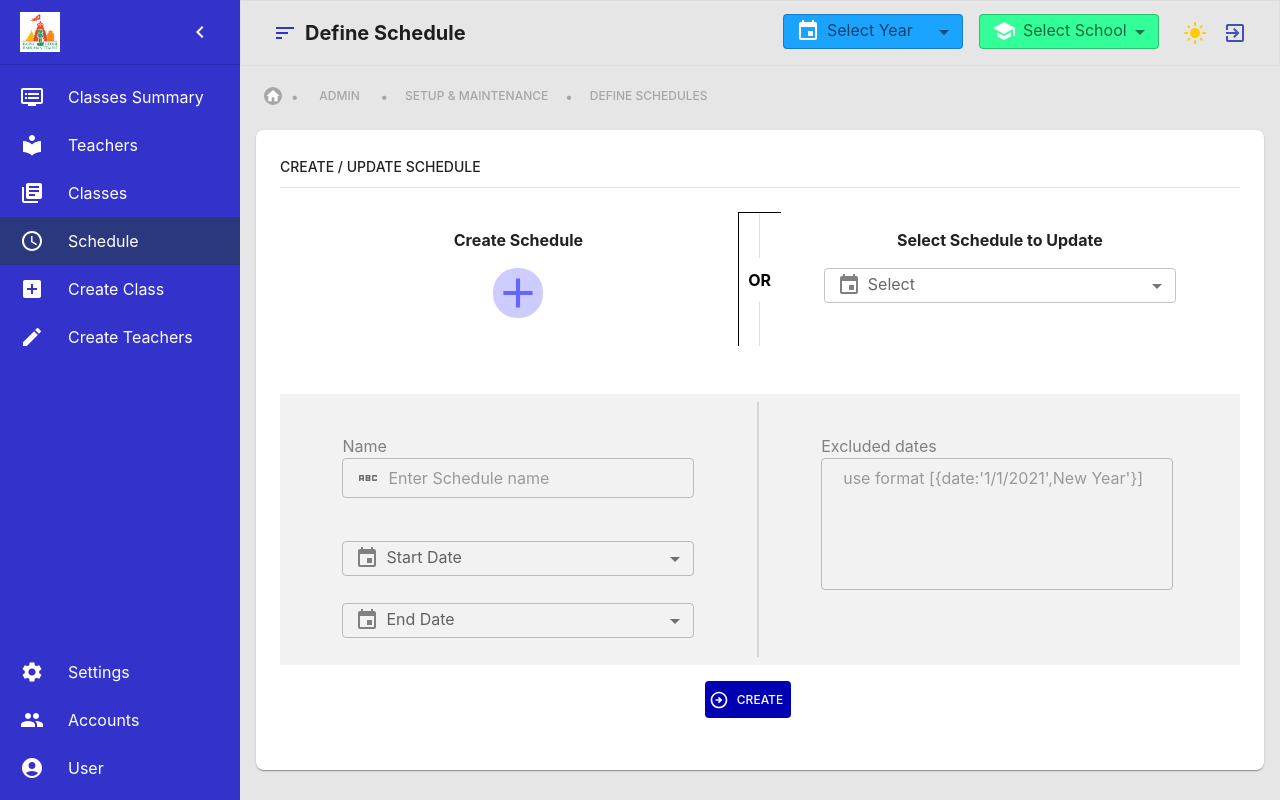
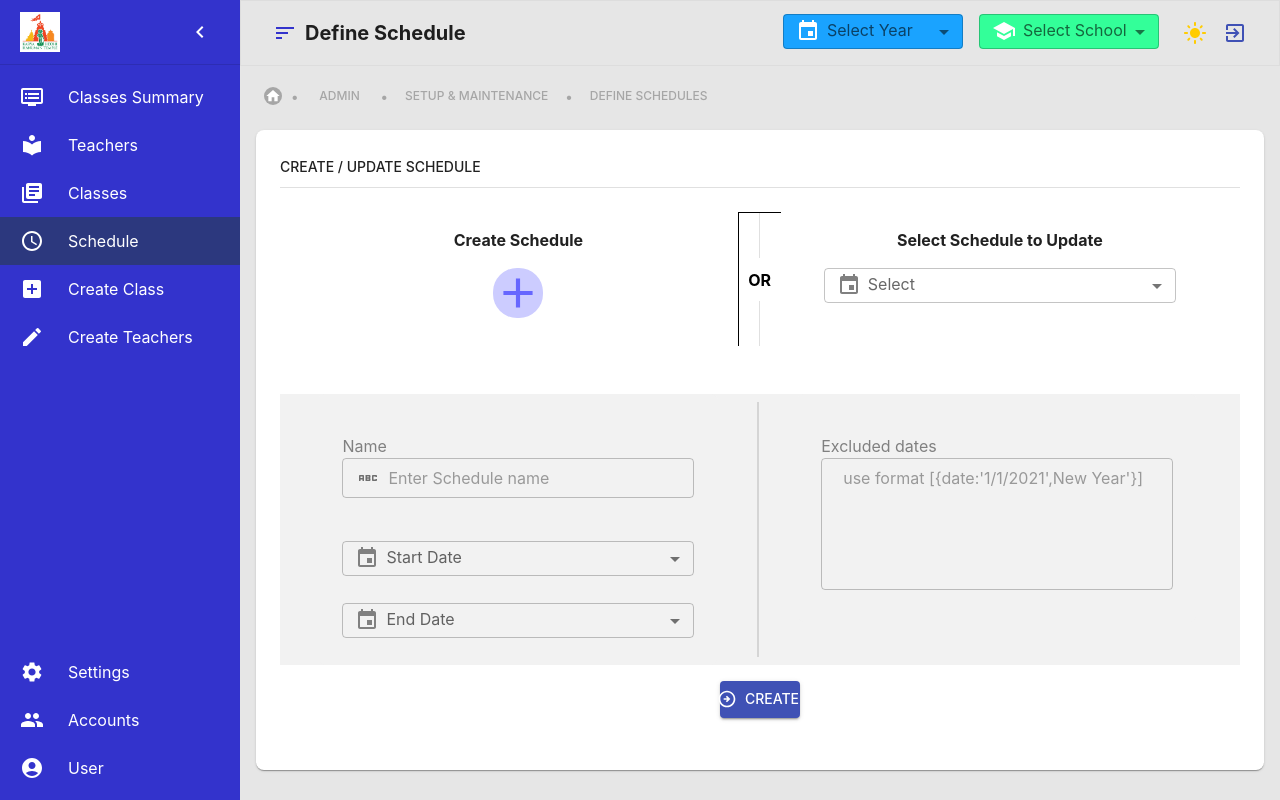
Before and after one commit to Pranavkotesh/Classes-Management-App, a React (Create React App) app in the folder web/classes-management/: page /schedule in a window 1280 px wide. Built offline with nearby package versions, Linux system fonts and the light colour scheme.

Commit message:
-added buttons

```diff
--- a/web/classes-management/src/features/createclass/CreateClass.jsx
+++ b/web/classes-management/src/features/createclass/CreateClass.jsx
@@ -1,5 +1,5 @@
 import AppLayout from "../../shared/components/app-layout/AppLayout";
-import { Button, Divider, Grid, Typography } from "@mui/material";
+import { Divider, Grid, Typography } from "@mui/material";
 import AppCard from "../../shared/components/app-card/AppCard";
 import { Formik } from "formik";
 import AppTextInput from "../../shared/components/app-text-input/AppTextInput";
@@ -14,6 +14,8 @@ import AccessibilityIcon from "@mui/icons-material/Accessibility";
 import FormatListNumberedIcon from "@mui/icons-material/FormatListNumbered";
 import LocationOnIcon from "@mui/icons-material/LocationOn";
 import MenuBookIcon from "@mui/icons-material/MenuBook";
+import ArrowCircleRightOutlinedIcon from "@mui/icons-material/ArrowCircleRightOutlined";
+import AppButton from "../../shared/components/app-button/AppButton";
 
 const class1 = ["Class1", "Class2", "Class3", "Class4"];
 const course = ["MPC", "BIPC", "MEC"];
@@ -329,19 +331,11 @@ const CreateClass = () => {
 
 
                       <Box textAlign="center">
-                        <Button
-                          sx={{
-                            backgroundColor: "#0000b3",
-                            color: "white",
-                            marginRight: { xs: 0, sm: 0, md: 3 },
-                            fontSize: 12,
-                            padding: 1,
-                            ":hover": { bgcolor: "black", color: "white" },
-                          }}
-                          type="Submit"
-                        >
-                          Create
-                        </Button>
+                      <Grid container spacing={0} alignItems='center' justifyContent='center'>
+                    <Grid item xs={1} >
+                    <AppButton
+                    btnText='Create'
+                    startIcon={<ArrowCircleRightOutlinedIcon/>}/></Grid></Grid>
                       </Box>
                     </Grid>
                   </Grid>
--- a/web/classes-management/src/features/createteachers/CreateTeachersMain.jsx
+++ b/web/classes-management/src/features/createteachers/CreateTeachersMain.jsx
@@ -1,4 +1,4 @@
-import { Button, Divider, Grid, TextField, Typography } from "@mui/material";
+import { Divider, Grid, Typography } from "@mui/material";
 import AppLayout from "../../shared/components/app-layout/AppLayout";
 import AppCard from "../../shared/components/app-card/AppCard";
 import { Formik } from "formik";
@@ -16,6 +16,8 @@ import AccessibilityIcon from "@mui/icons-material/Accessibility";
 import HomeIcon from "@mui/icons-material/Home";
 import ApartmentIcon from "@mui/icons-material/Apartment";
 import WcIcon from "@mui/icons-material/Wc";
+import ArrowCircleRightOutlinedIcon from "@mui/icons-material/ArrowCircleRightOutlined";
+import AppButton from "../../shared/components/app-button/AppButton";
 
 const teacher = ["teacher1", "teacher2", "teacher3", "teacher4"];
 const gender = ["Male", "Female", "Other"];
@@ -73,11 +75,11 @@ const CreateTeachersMain = () => {
                     </Divider>
                     <Grid item xs={12} sm={12} md={5}>
                       <Box textAlign="start">
-                        <TextField
-                          label="Search teachers"
-                          type="search"
-                          fullWidth
-                        />
+                        <AppTextInput
+                          placeholder='e.g. Search by mail id'
+                          type='search'
+                          />
+
                       </Box>
                     </Grid>
                   </Grid>
@@ -381,19 +383,11 @@ const CreateTeachersMain = () => {
 
                     <Grid item xs={12}>
                       <Box textAlign="center">
-                        <Button
-                          sx={{
-                            backgroundColor: "#0000b3",
-                            color: "white",
-                            fontSize: 12,
-                            marginRight: { xs: 0, sm: 0, md: 3 },
-                            padding: 1,
-                            ":hover": { bgcolor: "black", color: "white" },
-                          }}
-                          type="Submit"
-                        >
-                          Create
-                        </Button>
+                      <Grid container spacing={0} alignItems='center' justifyContent='center'>
+                    <Grid item xs={1} >
+                    <AppButton
+                    btnText='Create'
+                    startIcon={<ArrowCircleRightOutlinedIcon/>}/></Grid></Grid>
                       </Box>
                     </Grid>
                   </Grid>
--- a/web/classes-management/src/features/schedule/ScheduleMain.jsx
+++ b/web/classes-management/src/features/schedule/ScheduleMain.jsx
@@ -1,7 +1,7 @@
 import AppLayout from "../../shared/components/app-layout/AppLayout";
 import AppCard from "../../shared/components/app-card/AppCard";
 import BoxElement from "../../shared/components/app-box-component/AppBoxComponent";
-import { Divider, Grid, IconButton, Typography, Button } from "@mui/material";
+import { Divider, Grid, IconButton, Typography } from "@mui/material";
 
 import AddIcon from "@mui/icons-material/Add";
 import Box from "@mui/material/Box";
@@ -12,6 +12,7 @@ import BasicSelect from "../../shared/components/app-select-box/AppSelectInput";
 import AbcIcon from "@mui/icons-material/Abc";
 import AppTextInput from "../../shared/components/app-text-input/AppTextInput";
 import { Formik } from "formik";
+import AppButton from "../../shared/components/app-button/AppButton";
 
 const schedule = [1, 2, 3, 4];
 
@@ -242,20 +243,12 @@ const DefineSchedule = () => {
                     </Grid>
                   </Grid>
                   <Box textAlign="center" sx={{ marginTop: 2 }}>
-                    <Button
-                      startIcon={<ArrowCircleRightOutlinedIcon />}
-                      sx={{
-                        backgroundColor: "#0000b3",
-                        color: "white",
-                        marginRight: { xs: 0, sm: 0, md: 3 },
-                        fontSize: 12,
-                        padding: 1,
-                        ":hover": { bgcolor: "black", color: "white" },
-                      }}
-                      type="Submit"
-                    >
-                      Create
-                    </Button>
+                    <Grid container spacing={0} alignItems='center' justifyContent='center'>
+                    <Grid item xs={1} >
+                    <AppButton
+                    btnText='Create'
+                    startIcon={<ArrowCircleRightOutlinedIcon/>}/></Grid></Grid>
+
                   </Box>
                 </form>
               )}
--- a/web/classes-management/src/shared/components/app-button/AppButton.jsx
+++ b/web/classes-management/src/shared/components/app-button/AppButton.jsx
@@ -1,9 +1,10 @@
 import { Button } from "@mui/material";
 import React from "react";
 
-function AppButton({ btnText, variant, type, onClick, className, ...rest }) {
+function AppButton({ btnText, variant, type, onClick, className,startIcon, ...rest }) {
   return (
     <Button
+    startIcon={startIcon}
       type={type}
       onClick={onClick}
       fullWidth
```
Also changed, not shown: web/classes-management/src/shared/components/app-drawer-component/AppDrawerComponent.jsx (+6 -13 lines).
